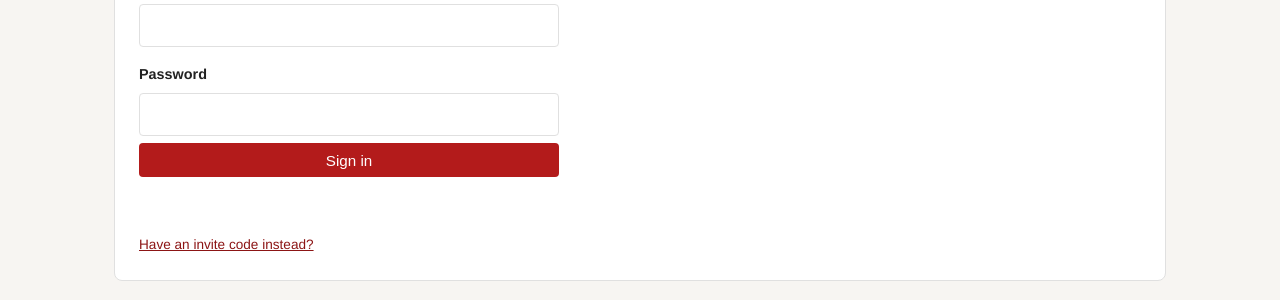
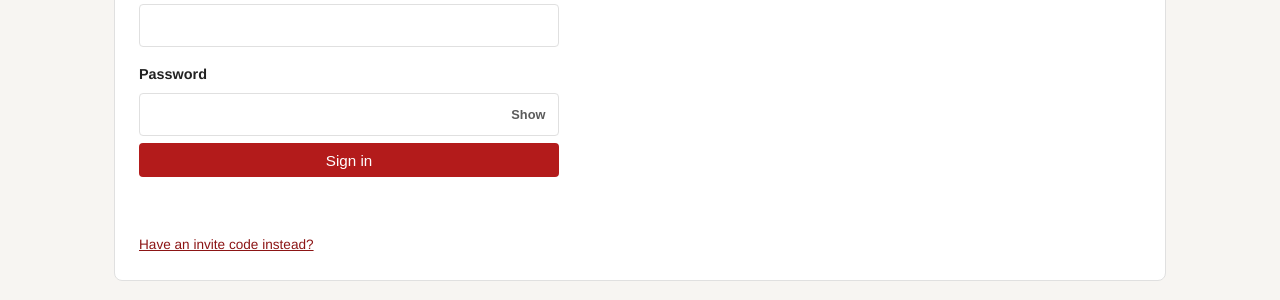
Before and after one commit to maffiemd/carow-ler-working-papers, a Jekyll site: the page built from dashboard.md, in a window 1280 px wide. Shown: the part 228-528 px from the top of the page. Built offline with Jekyll 4.4.1, drawn with Linux system fonts in a browser that asks for light colours.

Commit message:
Add a show/hide toggle to password fields
Both the sign-in password and the invite-code flow's new-password
field were plain masked inputs with no way to check what you typed
before submitting.

Co-Authored-By: Claude Sonnet 5 <noreply@anthropic.com>

```diff
--- a/assets/css/dashboard.css
+++ b/assets/css/dashboard.css
@@ -59,6 +59,22 @@
 }
 .dashboard-form__actions { display: flex; gap: 0.75rem; margin-top: 1rem; }
 
+.dashboard-password-field { position: relative; display: flex; }
+.dashboard-password-field input { flex: 1; padding-right: 3.25rem; }
+.dashboard-password-toggle {
+  position: absolute;
+  right: 4px;
+  top: 50%;
+  transform: translateY(-50%);
+  background: transparent;
+  color: var(--muted);
+  border: none;
+  padding: 0.3rem 0.6rem;
+  font-size: 0.8rem;
+  font-weight: 600;
+}
+.dashboard-password-toggle:hover { background: var(--bg-alt); color: var(--ink); }
+
 .dashboard-hint { color: var(--muted); font-size: 0.85rem; margin: 0.25rem 0 0; }
 .dashboard-status { color: var(--muted); font-size: 0.9rem; min-height: 1.2em; }
 
--- a/assets/js/dashboard.js
+++ b/assets/js/dashboard.js
@@ -355,6 +355,16 @@
     loadSubmissions();
   });
 
+  document.querySelectorAll(".dashboard-password-toggle").forEach(function (toggleButton) {
+    toggleButton.addEventListener("click", function () {
+      var input = document.getElementById(toggleButton.dataset.target);
+      var showing = input.type === "text";
+      input.type = showing ? "password" : "text";
+      toggleButton.textContent = showing ? "Show" : "Hide";
+      toggleButton.setAttribute("aria-label", showing ? "Show password" : "Hide password");
+    });
+  });
+
   populateRoster();
 
   supabase.auth.onAuthStateChange(function (_event, session) {
--- a/dashboard.md
+++ b/dashboard.md
@@ -10,7 +10,10 @@ permalink: /dashboard/
     <label for="signin-email">Email</label>
     <input type="email" id="signin-email" required autocomplete="username">
     <label for="signin-password">Password</label>
-    <input type="password" id="signin-password" required autocomplete="current-password">
+    <div class="dashboard-password-field">
+      <input type="password" id="signin-password" required autocomplete="current-password">
+      <button type="button" class="dashboard-password-toggle" data-target="signin-password" aria-label="Show password">Show</button>
+    </div>
     <button type="submit">Sign in</button>
     <p id="signin-status" class="dashboard-status" role="status"></p>
   </form>
@@ -29,7 +32,10 @@ permalink: /dashboard/
     <label for="invite-code">Invite code</label>
     <input type="text" id="invite-code" inputmode="numeric" pattern="[0-9]*" required autocomplete="one-time-code">
     <label for="invite-password">Choose a password</label>
-    <input type="password" id="invite-password" required autocomplete="new-password" minlength="6">
+    <div class="dashboard-password-field">
+      <input type="password" id="invite-password" required autocomplete="new-password" minlength="6">
+      <button type="button" class="dashboard-password-toggle" data-target="invite-password" aria-label="Show password">Show</button>
+    </div>
     <button type="submit">Set password &amp; sign in</button>
     <p id="accept-invite-status" class="dashboard-status" role="status"></p>
   </form>
```
